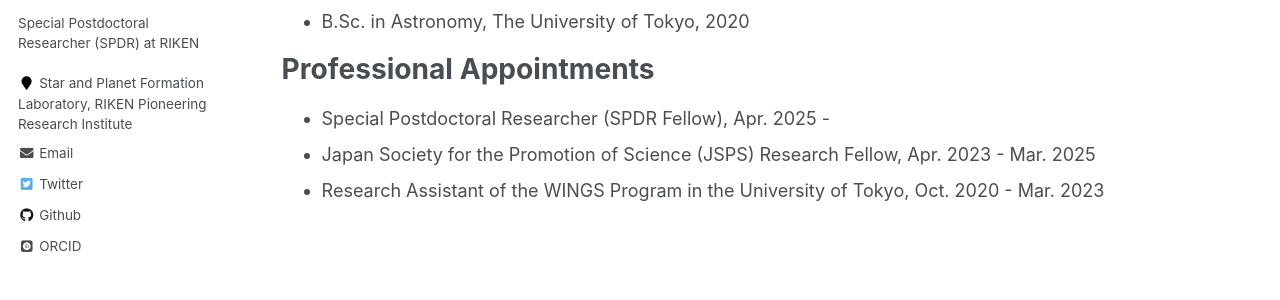
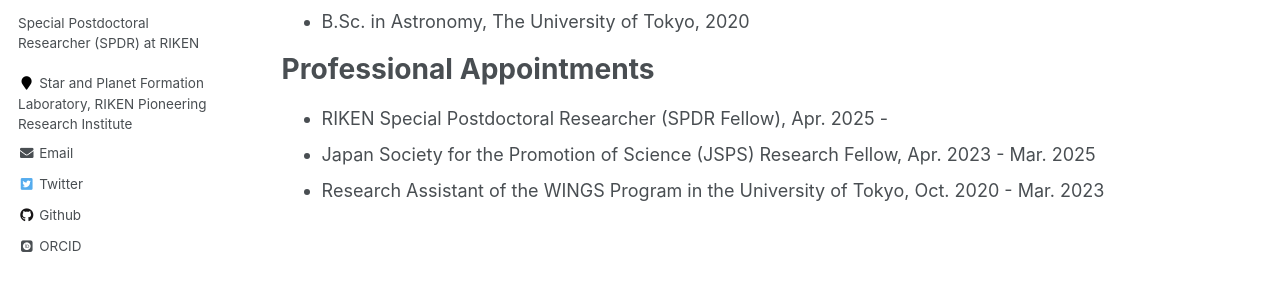
Before and after one commit to yyamato-as/website, a Jekyll site: the page built from _pages/cv.md, in a window 1280 px wide. Shown: the part 330-630 px from the top of the page. Built offline with Jekyll 4.4.1, drawn with Linux system fonts in a browser that asks for light colours; some web fonts are replaced.

Commit message:
Update cv.md

```diff
--- a/_pages/cv.md
+++ b/_pages/cv.md
@@ -19,6 +19,6 @@
 
 Professional Appointments
 ======
-* Special Postdoctoral Researcher (SPDR Fellow), Apr. 2025 -
+* RIKEN Special Postdoctoral Researcher (SPDR Fellow), Apr. 2025 -
 * Japan Society for the Promotion of Science (JSPS) Research Fellow, Apr. 2023 - Mar. 2025
 * Research Assistant of the WINGS Program in the University of Tokyo, Oct. 2020 - Mar. 2023
```
